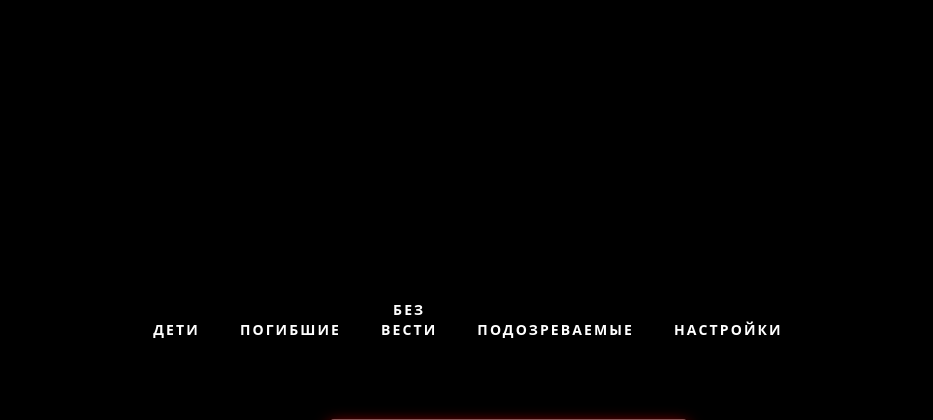
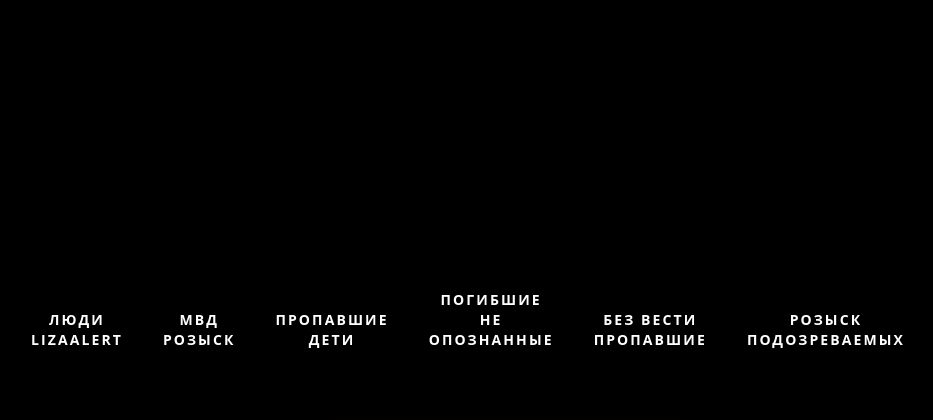
Before and after one commit to YuranIgnatenko/missing_people, a Python web app: template templates/single.html in a window 1280 px wide. Shown: the top 420 px of the page, without its empty margins (172-1105 px from the left). Run offline with Jinja, Linux system fonts and the light colour scheme; the template is opened without the code that fills it, so the values that code supplies are empty; some web fonts are replaced.

Commit message:
remove page settings (trash)

```diff
--- a/app.py
+++ b/app.py
@@ -141,10 +141,6 @@ class WebApp():
 			status_count_missing_people=self.status_count_missing_people,
 			status_page=self.format_status_page())
 
-		@self.app.route('/settings')
-		def settings():
-			return render_template('settings.html')
-
 	def start_app(self) -> None:
 		self.app.run(debug=False)
 
--- a/templates/index.html
+++ b/templates/index.html
@@ -17,7 +17,6 @@
 		<li><a href="/missing_people_die">Погибшие не опознанные</a></li>
 		<li><a href="/missing_people_unidentify">Без вести пропавшие</a></li>
 		<li><a href="/missing_people_alert">Розыск подозреваемых</a></li>
-		<li><a href="/settings">Настройки</a></li>
 	  </ul>
 
 
--- a/templates/single.html
+++ b/templates/single.html
@@ -13,13 +13,14 @@
 
 <body>
 
-<ul>
-	<li><a href="/missing_people_child">Дети</a></li>
-	<li><a href="/missing_people_die">Погибшие</a></li>
-	<li><a href="/missing_people_unidentify">Без вести</a></li>
-	<li><a href="/missing_people_alert">Подозреваемые</a></li>
-	<li><a href="/settings">Настройки</a></li>
-  </ul>
+	<ul>
+		<li><a href="/missing_people_lizaalert">Люди LizaAlert</a></li>
+		<li><a href="/missing_people_mvd">МВД розыск</a></li>
+		<li><a href="/missing_people_child">Пропавшие дети</a></li>
+		<li><a href="/missing_people_die">Погибшие не опознанные</a></li>
+		<li><a href="/missing_people_unidentify">Без вести пропавшие</a></li>
+		<li><a href="/missing_people_alert">Розыск подозреваемых</a></li>
+	  </ul>
 
 	<div class="container">
 
```
Also changed, not shown: templates/settings.html (deleted, +0 -43 lines).
